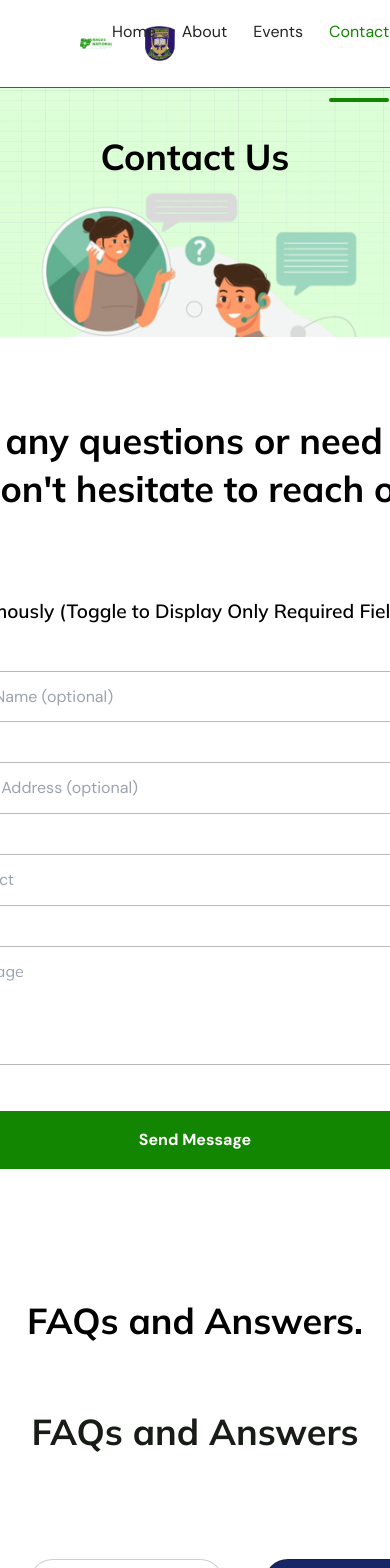
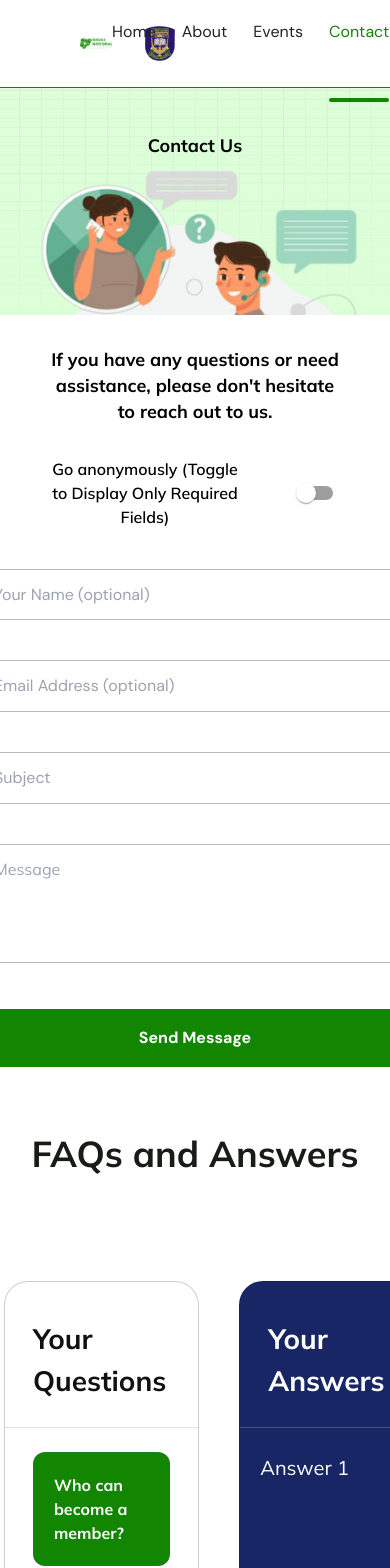
Before and after one commit to nacossuil/Uil-Nacos-Web, a React (Vite) app in the folder frontend/: page /contact in a window 390 px wide. Shown: the top 1568 px of the page. Built offline with nearby package versions, Linux system fonts and the light colour scheme.

Commit message:
contact page responsiveness

```diff
--- a/frontend/src/App.jsx
+++ b/frontend/src/App.jsx
@@ -34,7 +34,6 @@ function App() {
     <>
       <Navbar />
       <main>
-
         <Routes>
           <Route path="/" element={<HomePage />} />
           <Route path="/about" element={<AboutPage />} />
@@ -47,7 +46,7 @@ function App() {
           <div
             className="scroll-to-top-icon"
             onClick={() => {
-              scrollToTop();
+              scrollToTop()
             }}
           >
             <ScrollToTop />
@@ -56,7 +55,7 @@ function App() {
       </main>
       <Footer />
     </>
-  );
+  )
 }
 
 export default App
--- a/frontend/src/pages/Contact/ContactPage.css
+++ b/frontend/src/pages/Contact/ContactPage.css
@@ -125,8 +125,10 @@ button.btn-submit {
 
 .switch {
     display: flex;
-    justify-content: center;
+    justify-content: space-between;
     align-items: center;
+    width: 80%;
+    margin: 0 auto;
     gap: 10px;
 }
 
@@ -135,24 +137,55 @@ button.btn-submit {
     font-weight: 600;
 }
 
-
-/* third section  */
-
-.third {
-    font-family: 'Mulish', sans-serif;
-    width: 100%;
-    margin-top: 6rem;
-}
-
-.third .t-text {
-    margin: 2rem auto;
-}
-
-@media (max-width: '678px') {
+@media (max-width: 678px) {
     .c-heading>h1,
     .s-text {
-        font-size: 16px;
+        font-size: 18px;
         font-weight: 700;
         line-height: 26px;
     }
+    .second {
+        margin-top: 2rem;
+    }
+    .c-heading,
+    .image-container,
+    .first {
+        width: 300px;
+        padding: 2rem auto;
+    }
+    .second .s-text {
+        width: 300px;
+        margin: 0 auto;
+        padding-bottom: 2rem;
+    }
+    .switch {
+        margin: 0 auto;
+        width: 300px;
+    }
+    .switch>p {
+        font-size: 1rem;
+        width: 200px;
+        padding: 0 auto;
+    }
+    .form {
+        width: 280px;
+    }
 }
+
+@media (max-width: 1024px) {
+    .c-heading>h1,
+    .s-text {
+        font-size: 18px;
+        font-weight: 700;
+        line-height: 26px;
+    }
+    .c-heading,
+    .image-container,
+    .first {
+        width: 400px;
+        padding: 2rem auto;
+    }
+    .form {
+        width: 500px;
+    }
+}
--- a/frontend/src/pages/Contact/ContactPage.jsx
+++ b/frontend/src/pages/Contact/ContactPage.jsx
@@ -133,11 +133,7 @@ const ContactPage = () => {
             <ToastContainer />
           </form>
         </div>
-
-        <div className="third">
-          <div className="textBig t-text">FAQs and Answers.</div>
-          <FAQs />
-        </div>
+        <FAQs />
       </div>
     </section>
   )
--- a/frontend/src/pages/Home/HomePage.jsx
+++ b/frontend/src/pages/Home/HomePage.jsx
@@ -5,7 +5,7 @@ import Executives from '../../components/Home/Executives/Executives'
 import FAQs from '../../components/Shared/FAQs/Faqs'
 
 import './HomePage.css'
-import { useEffect } from 'react'
+// import { useEffect } from 'react'
 
 /** SECTIONS
  ** hero -- ashraf
@@ -19,7 +19,6 @@ import { useEffect } from 'react'
  */
 
 const HomePage = () => {
-
   // useEffect(() => {
   //   window.scrollTo({
   //     top: 0,
```
